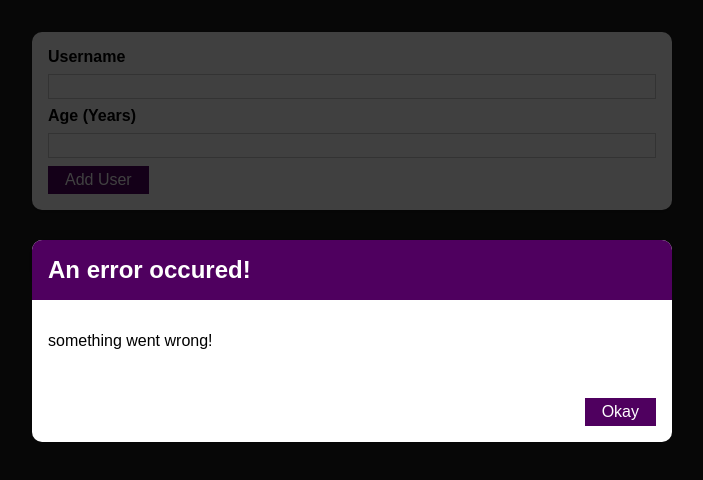
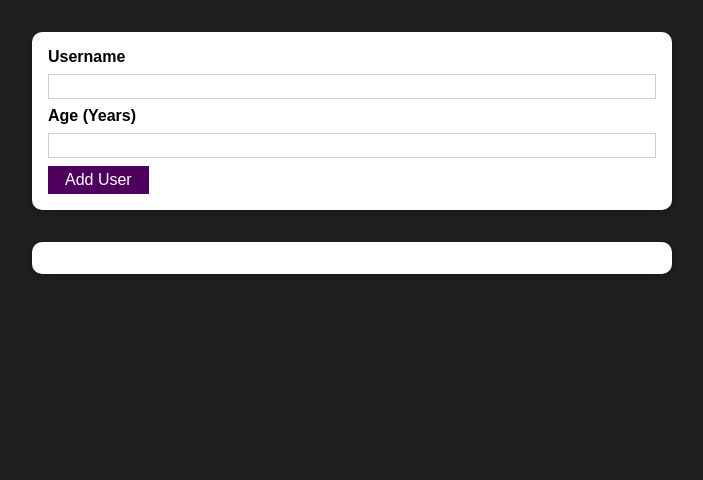
Before and after one commit to WayanPande/React-practice-project, a React (Create React App) app: page / in a window 1280 px wide. Shown: the top 480 px of the page, without its empty margins (288-991 px from the left). Built offline with nearby package versions, Linux system fonts and the light colour scheme.

Commit message:
Managing the Error State

```diff
--- a/src/components/UI/ErrorModal.js
+++ b/src/components/UI/ErrorModal.js
@@ -4,9 +4,10 @@
 import styles from './ErrorModal.module.css';
 
 const ErrorModal = props => {
+
     return (
         <div>
-            <div className={styles.backdrop} />
+            <div className={styles.backdrop} onClick={props.onConfirm} />
             <Card className={styles.modal}>
                 <header className={styles.header}>
                     <h2>{props.title}</h2>
@@ -15,7 +16,7 @@
                     <p>{props.message}</p>
                 </div>
                 <footer className={styles.actions}>
-                    <Button>Okay</Button>
+                    <Button onClick={props.onConfirm}>Okay</Button>
                 </footer>
             </Card>
         </div>
--- a/src/components/Users/AddUser.js
+++ b/src/components/Users/AddUser.js
@@ -9,15 +9,24 @@
 
     const [enteredUsername, setEnteredUsername] = useState('');
     const [enteredAge, setEnteredAge] = useState('');
+    const [error, setError] = useState();
 
     const addUserHandler = (e) => {
         e.preventDefault();
 
         if (enteredUsername.trim().length === 0 || enteredAge.trim().length === 0) {
+            setError({
+                title: 'Invalid input',
+                message: 'Please enter a valid name and age (non-empty values).'
+            });
             return;
         }
 
         if (+enteredAge < 1) {
+            setError({
+                title: 'Invalid age',
+                message: 'Please enter a valid age (> 0).'
+            });
             return;
         }
 
@@ -34,9 +43,13 @@
         setEnteredAge(e.target.value);
     };
 
+    const errorHandler = () => {
+        setError(null);
+    };
+
     return (
         <div>
-            <ErrorModal title="An error occured!" message="something went wrong!" />
+            {error && <ErrorModal title={error.title} message={error.message} onConfirm={errorHandler} />}
             <Card className={styles.input}>
                 <form onSubmit={addUserHandler}>
                     <label htmlFor='username'>Username</label>
```
